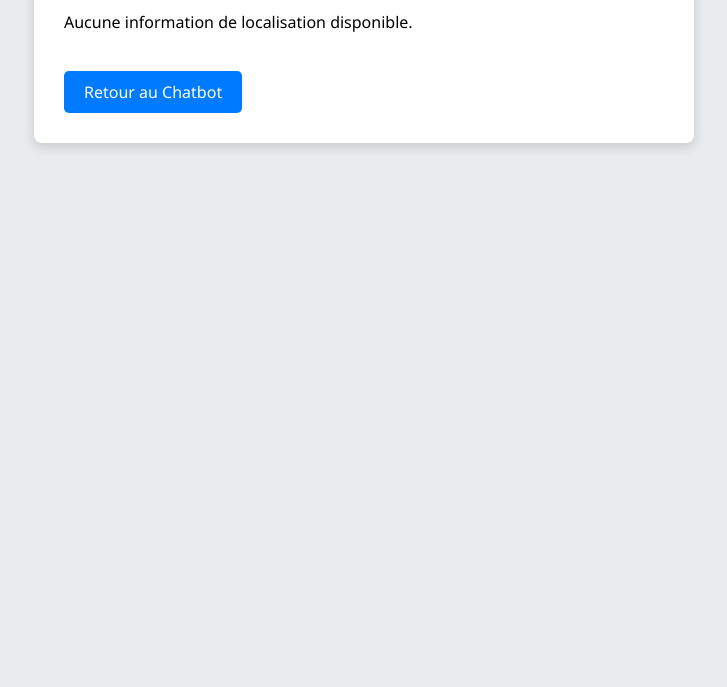
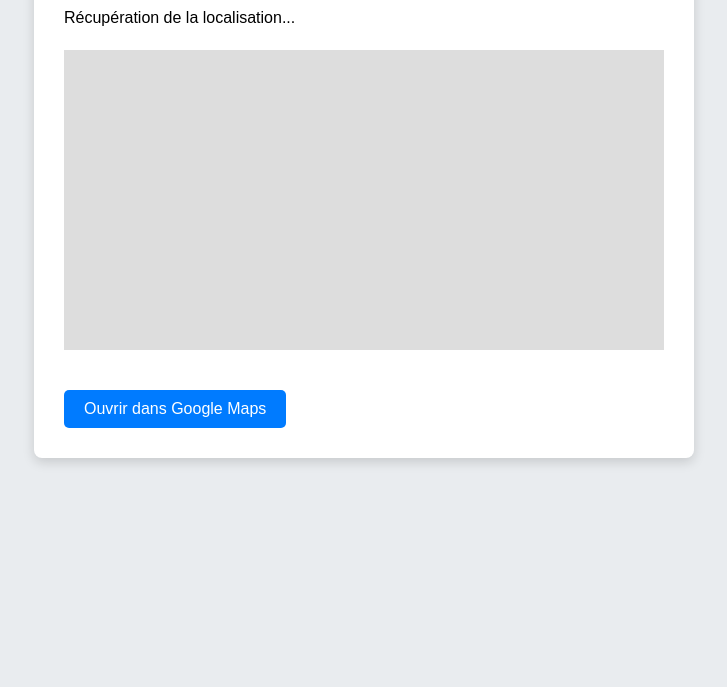
Before and after one commit to JARDO2003/essa, a plain HTML site: page fournisseur.html in a window 1280 px wide. Shown: the part 113-800 px from the top of the page, without its empty margins (276-1003 px from the left). Drawn offline with Linux system fonts and the light colour scheme.

Commit message:
Update fournisseur.html
e

```diff
--- a/fournisseur.html
+++ b/fournisseur.html
@@ -2,10 +2,10 @@
 <html lang="fr">
 <head>
     <meta charset="UTF-8">
-  <title>Fournisseur - Informations de Localisation</title>
+    <title>Fournisseur - Position du Client</title>
     <style>
         body {
-      font-family: "Segoe UI", Tahoma, Geneva, Verdana, sans-serif;
+            font-family: Arial, sans-serif;
             background-color: #e9ecef;
             margin: 0;
             padding: 20px;
@@ -25,7 +25,12 @@
             font-size: 16px;
             line-height: 1.6;
         }
-    .back-button {
+        .map-container {
+            margin: 20px 0;
+            height: 300px;
+            background-color: #ddd;
+        }
+        .button {
             display: inline-block;
             margin-top: 20px;
             padding: 10px 20px;
@@ -35,41 +40,38 @@
             border-radius: 5px;
             transition: background-color 0.3s;
         }
-    .back-button:hover {
+        .button:hover {
             background-color: #0056b3;
         }
     </style>
 </head>
 <body>
     <div class="container">
-    <h2>Informations de Localisation du Client</h2>
+        <h2>Position du Client</h2>
         <p id="locationInfo">Récupération de la localisation...</p>
-    <a href="index.html" class="back-button">Retour au Chatbot</a>
+        <div id="map" class="map-container"></div>
+        <a id="openInMaps" href="#" class="button" target="_blank">Ouvrir dans Google Maps</a>
     </div>
 
     <script>
-    // Fonction pour extraire les paramètres de la query string
-    function getQueryParams() {
-      let params = {};
-      window.location.search.substring(1).split("&").forEach(function(pair) {
-        if (pair) {
-          let parts = pair.split("=");
-          params[decodeURIComponent(parts[0])] = decodeURIComponent(parts[1]);
+        document.addEventListener('DOMContentLoaded', function() {
+            const latitude = sessionStorage.getItem('clientLatitude');
+            const longitude = sessionStorage.getItem('clientLongitude');
+
+            if (latitude && longitude) {
+                const locationInfo = document.getElementById('locationInfo');
+                locationInfo.textContent = `Latitude : ${latitude}, Longitude : ${longitude}`;
+
+                const map = document.getElementById('map');
+                const mapUrl = `https://maps.google.com/maps?q=${latitude},${longitude}&z=15&output=embed`;
+                map.innerHTML = `<iframe width="100%" height="100%" frameborder="0" style="border:0" src="${mapUrl}" allowfullscreen></iframe>`;
+
+                const openInMaps = document.getElementById('openInMaps');
+                openInMaps.href = `https://www.google.com/maps?q=${latitude},${longitude}`;
+            } else {
+                alert("Aucune position client disponible.");
             }
         });
-      return params;
-    }
-
-    let params = getQueryParams();
-    let lat = params.lat;
-    let lon = params.lon;
-    let locationInfo = document.getElementById("locationInfo");
-
-    if (lat && lon) {
-      locationInfo.textContent = "Latitude : " + lat + " | Longitude : " + lon;
-    } else {
-      locationInfo.textContent = "Aucune information de localisation disponible.";
-    }
     </script>
 </body>
 </html>
```
Lines whose indentation alone changed are shown as unchanged.
